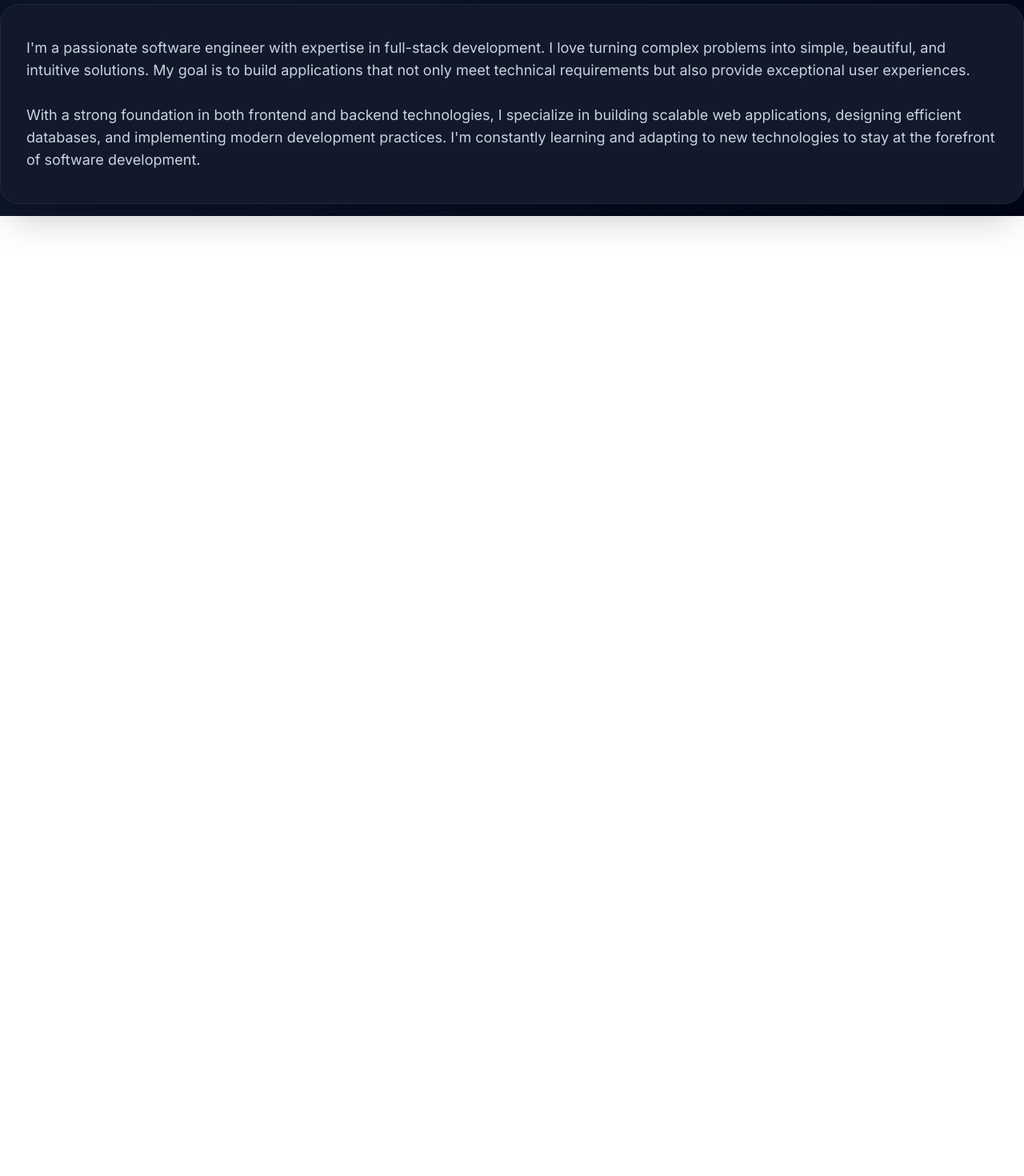
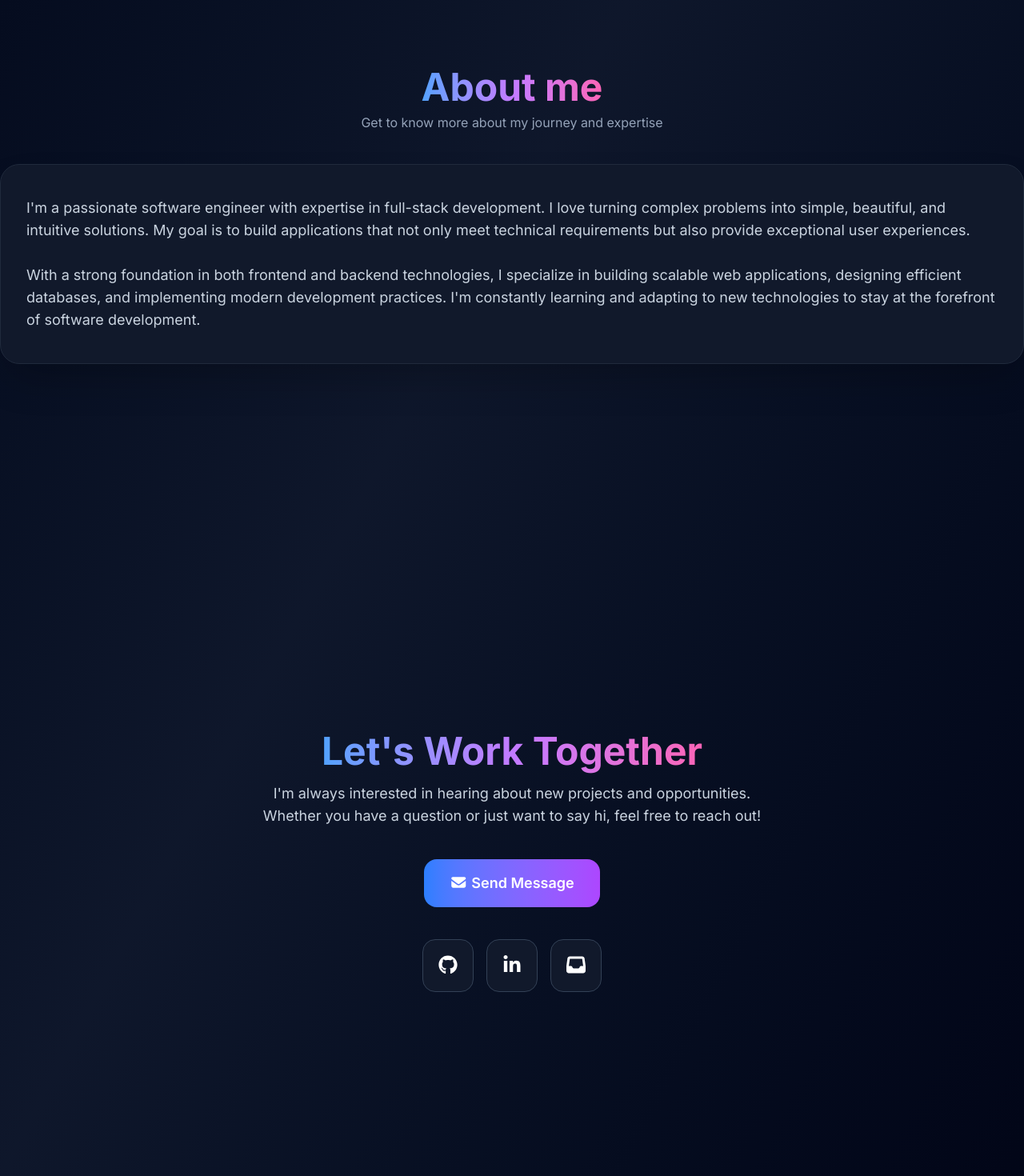
Before and after one commit to ArshpreetS/yap, a React (Vite) app: page / in a window 1280 px wide. Shown: the part 930-2400 px from the top of the page at 80% size. Before the commit the page ends 1200 px from the top, so only its background shows below. Built offline with nearby package versions, Linux system fonts and the light colour scheme.

Commit message:
incomplete contact

```diff
--- a/src/App.css
+++ b/src/App.css
@@ -28,5 +28,9 @@ body {
 }
 
 #about {
-  @apply flex flex-col items-center justify-center h-[50vh];
+  @apply flex flex-col items-center justify-center h-dvh;
 }
+
+#contact {
+  @apply flex flex-col items-center justify-center h-dvh;
+}
--- a/src/App.jsx
+++ b/src/App.jsx
@@ -1,5 +1,6 @@
 import "./App.css";
 import About from "./components/About";
+import Contact from "./components/Contact";
 import Hero from "./components/Hero";
 import Navbar from "./components/Navbar";
 
@@ -14,6 +15,7 @@ function App() {
       <Navbar />
       <Hero />
       <About />
+      <Contact />
     </>
   );
 }
--- /dev/null
+++ b/src/components/Contact.jsx
@@ -0,0 +1,32 @@
+import { faGithub, faLinkedinIn } from '@fortawesome/free-brands-svg-icons'
+import { faEnvelope, faInbox } from '@fortawesome/free-solid-svg-icons'
+import { FontAwesomeIcon } from '@fortawesome/react-fontawesome'
+import React from 'react'
+
+const Contact = () => {
+    return (
+        <section id="contact">
+            <div className='max-w-7xl flex flex-col justify-center items-center gap-10'>
+                <div className=' flex flex-col justify-center items-center'>
+                    <div className='leading-relaxed text-5xl font-bold bg-linear-to-r from-blue-400 via-purple-400 to-pink-400 bg-clip-text text-transparent'>
+                        Let's Work Together
+                    </div>
+                    <div className='text-[#cad4e0] text-lg text-center'>
+                        I'm always interested in hearing about new projects and opportunities. <br />
+                        Whether you have a question or just want to say hi, feel free to reach out!
+                    </div>
+                </div>
+                <button className='px-8 py-4 rounded-2xl text-lg font-semibold bg-linear-to-r from-blue-500 to-purple-500'>
+                    <FontAwesomeIcon icon={faEnvelope} /> Send Message
+                </button>
+                <div className="flex gap-4 text-2xl">
+                    <button className="rounded-2xl p-4 bg-[#11192b] border border-[#334156]"><FontAwesomeIcon icon={faGithub} /></button>
+                    <button className="rounded-2xl p-4 bg-[#11192b] border border-[#334156]"><FontAwesomeIcon icon={faLinkedinIn} /></button>
+                    <button className="rounded-2xl p-4 bg-[#11192b] border border-[#334156]"><FontAwesomeIcon icon={faInbox} /></button>
+                </div>
+            </div>
+        </section>
+    )
+}
+
+export default Contact
--- a/src/components/Hero.jsx
+++ b/src/components/Hero.jsx
@@ -12,9 +12,9 @@ const Hero = () => {
             Available for work
           </div>
           <div className="text-blue-400 font-semibold text-lg tracking-wide">
-            HELLO, I'M
+            HELLO, I'm Arshpreet Singh
           </div>
-          <div className="text-5xl md:text-7xl leading-tight">
+          <h1 className="text-5xl md:text-7xl leading-tight">
             <span className="text-white font-bold">
               Software
             </span>
@@ -22,7 +22,7 @@ const Hero = () => {
             <span className="bg-linear-to-r from-blue-400 via-purple-400 to-pink-400 bg-clip-text text-transparent font-bold">
               Engineer
             </span>
-          </div>
+          </h1>
           <div className="text-xl text-slate-300 leading-relaxed">
             Building innovative solutions with modern technologies. Passionate
             about creating seamless user experiences and scalable applications.
```
